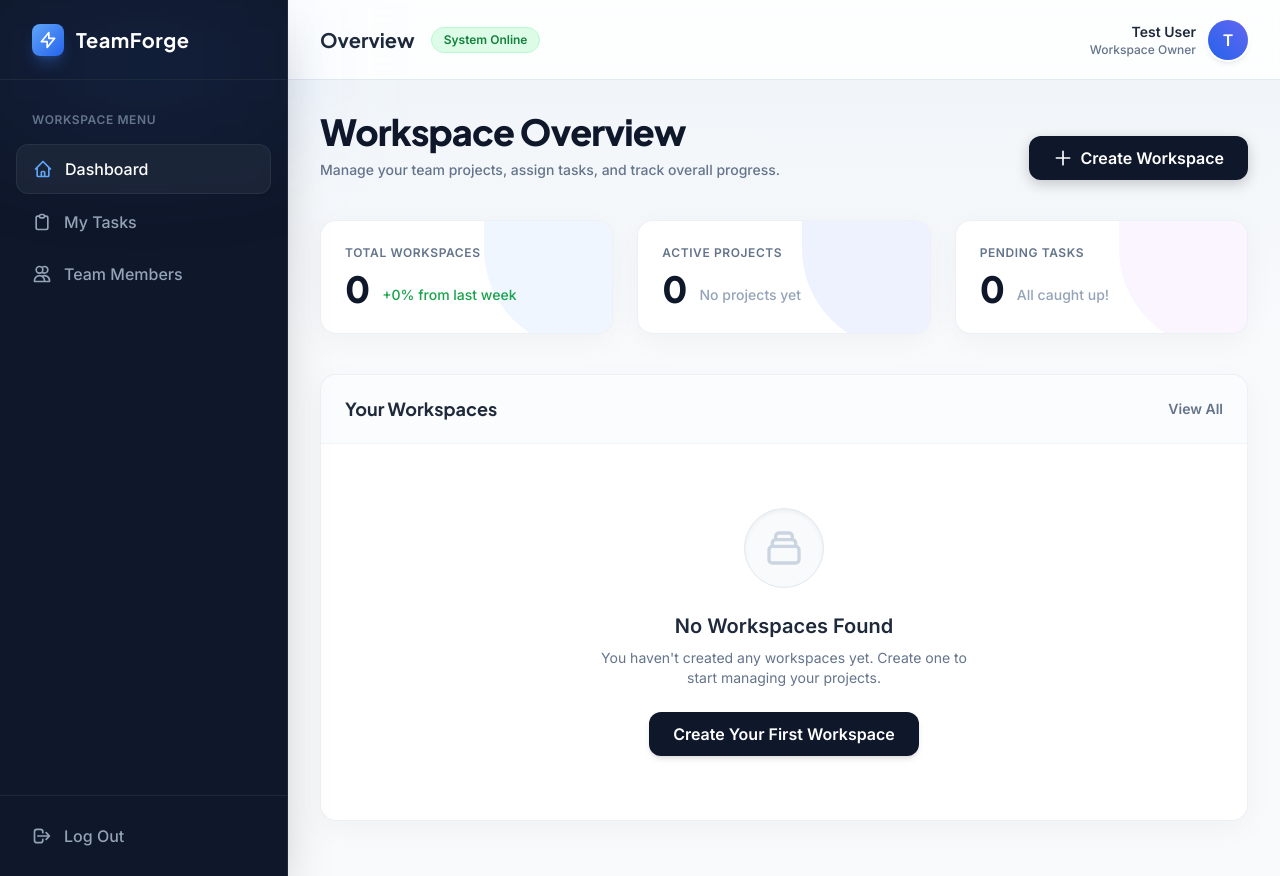
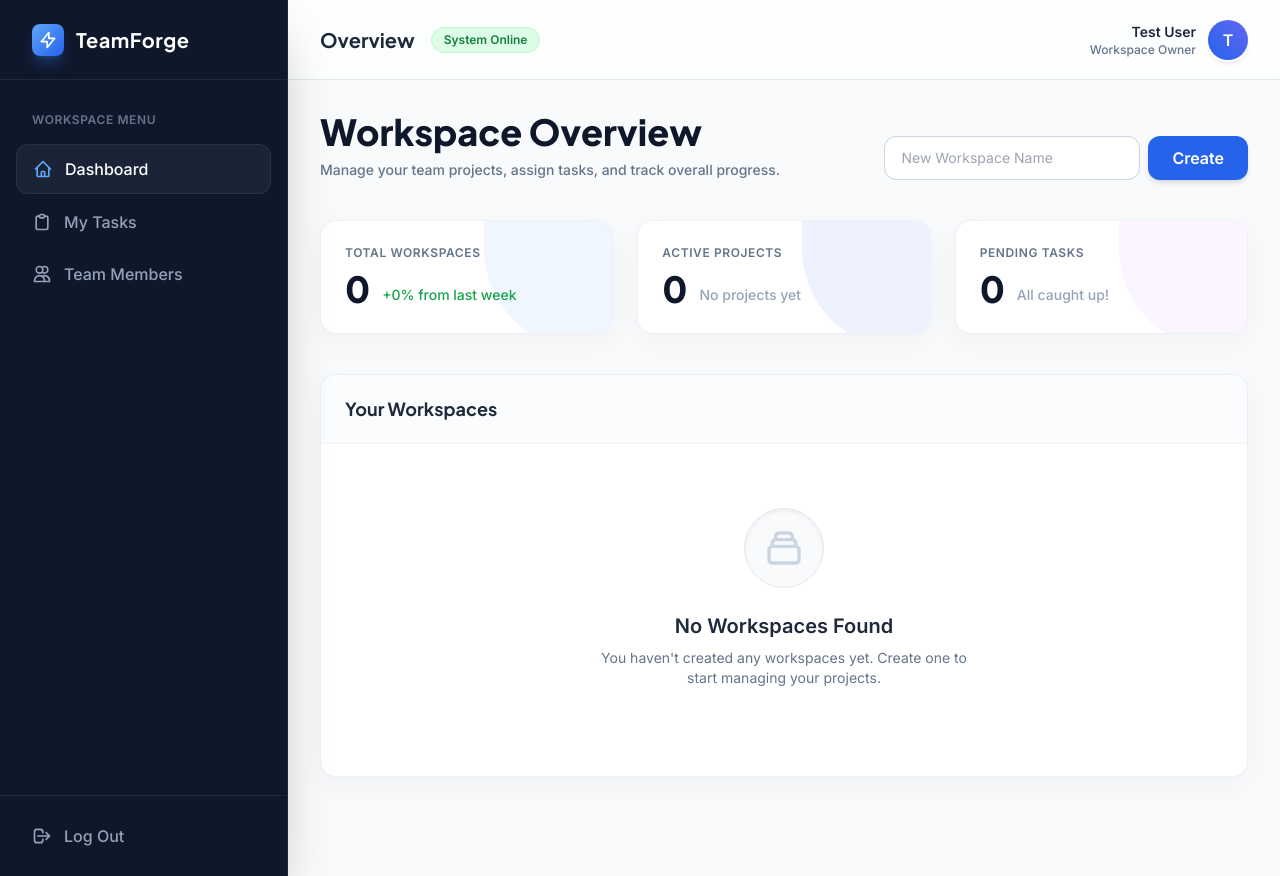
Before and after one commit to saniaaa-bot/teamforge, a Laravel app: page /dashboard in a window 1280 px wide. Run offline with Laravel 12, Linux system fonts and the light colour scheme; a user stored in the database is signed in; data comes from the database, SQL or seed files in the repository; data that the repository does not hold is empty; some libraries are stand-ins or nearby versions.

Commit message:
Day 2: Workspace Creation and Isolation

```diff
--- /dev/null
+++ b/app/Http/Controllers/WorkspaceController.php
@@ -0,0 +1,41 @@
+<?php
+
+namespace App\Http\Controllers;
+
+use Illuminate\Http\Request;
+use App\Models\Workspace;
+use Illuminate\Support\Facades\Auth;
+
+class WorkspaceController extends Controller
+{
+    public function index()
+    {
+        $workspaces = Auth::user()->workspaces;
+        return view('dashboard', compact('workspaces'));
+    }
+
+    public function store(Request $request)
+    {
+        $request->validate([
+            'name' => 'required|string|max:255',
+        ]);
+
+        Workspace::create([
+            'name' => $request->name,
+            'owner_id' => Auth::id(),
+        ]);
+
+        return redirect()->route('dashboard')->with('success', 'Workspace created successfully!');
+    }
+
+    public function show(Workspace $workspace)
+    {
+        if ($workspace->owner_id !== Auth::id()) {
+            abort(403, 'Unauthorized access to this workspace.');
+        }
+
+        $workspace->load('projects.tasks');
+
+        return view('workspaces.show', compact('workspace'));
+    }
+}
--- a/resources/views/dashboard.blade.php
+++ b/resources/views/dashboard.blade.php
@@ -4,13 +4,10 @@
     <meta charset="UTF-8">
     <meta name="viewport" content="width=device-width, initial-scale=1.0">
     <title>Dashboard - TeamForge</title>
-
     <link rel="preconnect" href="https://fonts.googleapis.com">
     <link rel="preconnect" href="https://fonts.gstatic.com" crossorigin>
     <link href="https://fonts.googleapis.com/css2?family=Inter:wght@400;500;600&family=Plus+Jakarta+Sans:wght@600;700;800&display=swap" rel="stylesheet">
-
     <script src="https://cdn.tailwindcss.com"></script>
-
     <script>
         tailwind.config = {
             theme: {
@@ -20,12 +17,7 @@
                         heading: ['"Plus Jakarta Sans"', 'sans-serif'],
                     },
                     colors: {
-                        forge: {
-                            blue: '#3B82F6',
-                            dark: '#0F172A',
-                            darker: '#020617',
-                            light: '#F8FAFC'
-                        }
+                        forge: { blue: '#3B82F6', dark: '#0F172A', light: '#F8FAFC' }
                     }
                 }
             }
@@ -34,11 +26,9 @@
 </head>
 <body class="min-h-screen bg-forge-light font-sans text-slate-800 flex">
 
-    <!-- Premium Dark Sidebar -->
+    <!-- Sidebar -->
     <aside class="w-72 bg-forge-dark text-slate-400 hidden md:flex flex-col border-r border-slate-800 shadow-2xl z-20 relative">
-        <div class="absolute top-0 left-0 w-full h-32 bg-blue-500/10 blur-3xl pointer-events-none"></div>
-
-        <div class="h-20 flex items-center px-8 border-b border-slate-800 relative z-10">
+        <div class="h-20 flex items-center px-8 border-b border-slate-800">
             <div class="flex items-center gap-3">
                 <div class="w-8 h-8 bg-gradient-to-br from-blue-400 to-blue-600 rounded-lg flex items-center justify-center shadow-lg shadow-blue-500/30">
                     <svg class="w-5 h-5 text-white" fill="none" stroke="currentColor" viewBox="0 0 24 24"><path stroke-linecap="round" stroke-linejoin="round" stroke-width="2" d="M13 10V3L4 14h7v7l9-11h-7z"></path></svg>
@@ -47,10 +37,10 @@
             </div>
         </div>
 
-        <nav class="flex-grow py-8 px-4 space-y-1 relative z-10">
+        <nav class="flex-grow py-8 px-4 space-y-1">
             <p class="px-4 text-xs font-bold text-slate-500 uppercase tracking-wider mb-4">Workspace Menu</p>
 
-            <a href="#" class="flex items-center gap-3 px-4 py-3 bg-slate-800/80 text-white font-medium rounded-xl border border-slate-700/50 shadow-sm backdrop-blur-sm">
+            <a href="{{ route('dashboard') }}" class="flex items-center gap-3 px-4 py-3 bg-slate-800/80 text-white font-medium rounded-xl border border-slate-700/50">
                 <svg class="w-5 h-5 text-blue-400" fill="none" stroke="currentColor" viewBox="0 0 24 24"><path stroke-linecap="round" stroke-linejoin="round" stroke-width="2" d="M3 12l2-2m0 0l7-7 7 7M5 10v10a1 1 0 001 1h3m10-11l2 2m-2-2v10a1 1 0 01-1 1h-3m-6 0a1 1 0 001-1v-4a1 1 0 011-1h2a1 1 0 011 1v4a1 1 0 001 1m-6 0h6"></path></svg>
                 Dashboard
             </a>
@@ -69,17 +59,15 @@
         <div class="p-4 border-t border-slate-800 relative z-10">
             <form method="POST" action="{{ route('logout') }}">
                 @csrf
-                <button type="submit" class="w-full flex items-center justify-between px-4 py-3 text-slate-400 hover:bg-red-500/10 hover:text-red-400 font-medium rounded-xl transition-all group">
-                    <span class="flex items-center gap-3">
-                        <svg class="w-5 h-5" fill="none" stroke="currentColor" viewBox="0 0 24 24"><path stroke-linecap="round" stroke-linejoin="round" stroke-width="2" d="M17 16l4-4m0 0l-4-4m4 4H7m6 4v1a3 3 0 01-3 3H6a3 3 0 01-3-3V7a3 3 0 013-3h4a3 3 0 013 3v1"></path></svg>
-                        Log Out
-                    </span>
+                <button type="submit" class="w-full flex items-center gap-3 px-4 py-3 text-slate-400 hover:bg-red-500/10 hover:text-red-400 font-medium rounded-xl transition-all group">
+                    <svg class="w-5 h-5" fill="none" stroke="currentColor" viewBox="0 0 24 24"><path stroke-linecap="round" stroke-linejoin="round" stroke-width="2" d="M17 16l4-4m0 0l-4-4m4 4H7m6 4v1a3 3 0 01-3 3H6a3 3 0 01-3-3V7a3 3 0 013-3h4a3 3 0 013 3v1"></path></svg>
+                    Log Out
                 </button>
             </form>
         </div>
     </aside>
 
-    <!-- Main Content Area -->
+    <!-- Main Content -->
     <div class="flex-grow flex flex-col h-screen overflow-hidden relative">
 
         <header class="h-20 bg-white/70 backdrop-blur-lg border-b border-slate-200 flex justify-between items-center px-8 z-10 sticky top-0">
@@ -101,20 +89,25 @@
         </header>
 
         <main class="flex-grow p-8 overflow-y-auto relative z-0">
-            <div class="absolute top-0 left-0 w-full h-64 bg-gradient-to-b from-slate-100 to-transparent z-[-1]"></div>
-
             <div class="max-w-6xl mx-auto">
 
-                <!-- Professional Heading -->
+                @if(session('success'))
+                    <div class="bg-green-100 border border-green-400 text-green-700 px-4 py-3 rounded-xl mb-6 font-medium shadow-sm">{{ session('success') }}</div>
+                @endif
+
                 <div class="mb-10 flex flex-col md:flex-row justify-between items-start md:items-end gap-4">
                     <div>
-                        <h1 class="text-3xl md:text-4xl font-heading font-extrabold text-slate-900 mb-2 tracking-tight">Workspace Overview</h1>
+                        <h1 class="text-3xl md:text-4xl font-heading font-extrabold text-slate-900 mb-2">Workspace Overview</h1>
                         <p class="text-slate-500 font-medium text-sm">Manage your team projects, assign tasks, and track overall progress.</p>
                     </div>
-                    <button class="bg-slate-900 hover:bg-black text-white font-semibold py-2.5 px-6 rounded-xl shadow-[0_4px_14px_0_rgba(0,0,0,0.2)] transition-all hover:-translate-y-0.5 flex items-center gap-2">
-                        <svg class="w-5 h-5" fill="none" stroke="currentColor" viewBox="0 0 24 24"><path stroke-linecap="round" stroke-linejoin="round" stroke-width="2" d="M12 4v16m8-8H4"></path></svg>
-                        Create Workspace
-                    </button>
+
+                    <form action="{{ route('workspaces.store') }}" method="POST" class="flex gap-2 w-full md:w-auto">
+                        @csrf
+                        <input type="text" name="name" placeholder="New Workspace Name" required class="w-full md:w-64 bg-white border border-slate-300 rounded-xl px-4 py-2.5 text-sm focus:outline-none focus:ring-2 focus:ring-blue-500">
+                        <button type="submit" class="bg-blue-600 hover:bg-blue-700 text-white font-semibold py-2.5 px-6 rounded-xl shadow-md whitespace-nowrap transition-all">
+                            Create
+                        </button>
+                    </form>
                 </div>
 
                 <div class="grid grid-cols-1 md:grid-cols-3 gap-6 mb-10">
@@ -155,12 +148,11 @@
                 <div class="bg-white rounded-2xl shadow-[0_8px_30px_rgb(0,0,0,0.04)] border border-slate-200/60 overflow-hidden">
                     <div class="px-6 py-5 border-b border-slate-100 flex justify-between items-center bg-slate-50/50">
                         <h3 class="text-lg font-heading font-bold text-slate-800">Your Workspaces</h3>
-                        <button class="text-sm font-semibold text-slate-500 hover:text-slate-800 transition-colors">View All</button>
                     </div>
 
                     <div class="divide-y divide-slate-100">
-                        @forelse(auth()->user()->workspaces as $workspace)
-                            <div class="p-6 flex flex-col sm:flex-row items-start sm:items-center justify-between hover:bg-slate-50 transition-colors group cursor-pointer">
+                        @forelse($workspaces as $workspace)
+                            <div class="p-6 flex flex-col sm:flex-row items-start sm:items-center justify-between hover:bg-slate-50 transition-colors group">
                                 <div class="flex items-center gap-5 w-full">
                                     <div class="w-14 h-14 rounded-2xl bg-gradient-to-br from-slate-800 to-slate-900 flex items-center justify-center text-white font-extrabold text-2xl shadow-md border border-slate-700">
                                         {{ substr($workspace->name, 0, 1) }}
@@ -172,7 +164,7 @@
                                         </div>
                                     </div>
                                 </div>
-                                <a href="#" class="mt-4 sm:mt-0 text-sm font-bold text-slate-400 group-hover:text-slate-900 bg-white border border-slate-200 group-hover:border-slate-300 px-5 py-2.5 rounded-lg transition-all shadow-sm flex items-center gap-2">
+                                <a href="{{ route('workspaces.show', $workspace->id) }}" class="mt-4 sm:mt-0 text-sm font-bold text-slate-600 hover:text-white bg-white hover:bg-blue-600 border border-slate-200 hover:border-blue-600 px-5 py-2.5 rounded-lg transition-all shadow-sm flex items-center gap-2">
                                     Open Workspace
                                     <svg class="w-4 h-4" fill="none" stroke="currentColor" viewBox="0 0 24 24"><path stroke-linecap="round" stroke-linejoin="round" stroke-width="2" d="M14 5l7 7m0 0l-7 7m7-7H3"></path></svg>
                                 </a>
@@ -184,7 +176,6 @@
                                 </div>
                                 <h3 class="text-xl font-bold text-slate-800 mb-2">No Workspaces Found</h3>
                                 <p class="text-slate-500 mb-6 max-w-sm mx-auto text-sm">You haven't created any workspaces yet. Create one to start managing your projects.</p>
-                                <button class="bg-slate-900 text-white font-semibold py-2.5 px-6 rounded-xl shadow-md">Create Your First Workspace</button>
                             </div>
                         @endforelse
                     </div>
--- a/routes/web.php
+++ b/routes/web.php
@@ -1,17 +1,18 @@
 <?php
 
+use Illuminate\Support\Facades\Route;
+use App\Http\Controllers\WorkspaceController;
 use App\Http\Controllers\ProfileController;
-use Illuminate\Support\Facades\Route;
 
 Route::get('/', function () {
-    return view('welcome');
+    return redirect()->route('login');
 });
 
-Route::get('/dashboard', function () {
-    return view('dashboard');
-})->middleware(['auth', 'verified'])->name('dashboard');
+Route::middleware(['auth', 'verified'])->group(function () {
+    Route::get('/dashboard', [WorkspaceController::class, 'index'])->name('dashboard');
+    Route::post('/workspaces', [WorkspaceController::class, 'store'])->name('workspaces.store');
+    Route::get('/workspaces/{workspace}', [WorkspaceController::class, 'show'])->name('workspaces.show');
 
-Route::middleware('auth')->group(function () {
     Route::get('/profile', [ProfileController::class, 'edit'])->name('profile.edit');
     Route::patch('/profile', [ProfileController::class, 'update'])->name('profile.update');
     Route::delete('/profile', [ProfileController::class, 'destroy'])->name('profile.destroy');
```
Also changed, not shown: resources/views/workspaces/show.blade.php (added, +78 -0 lines).
